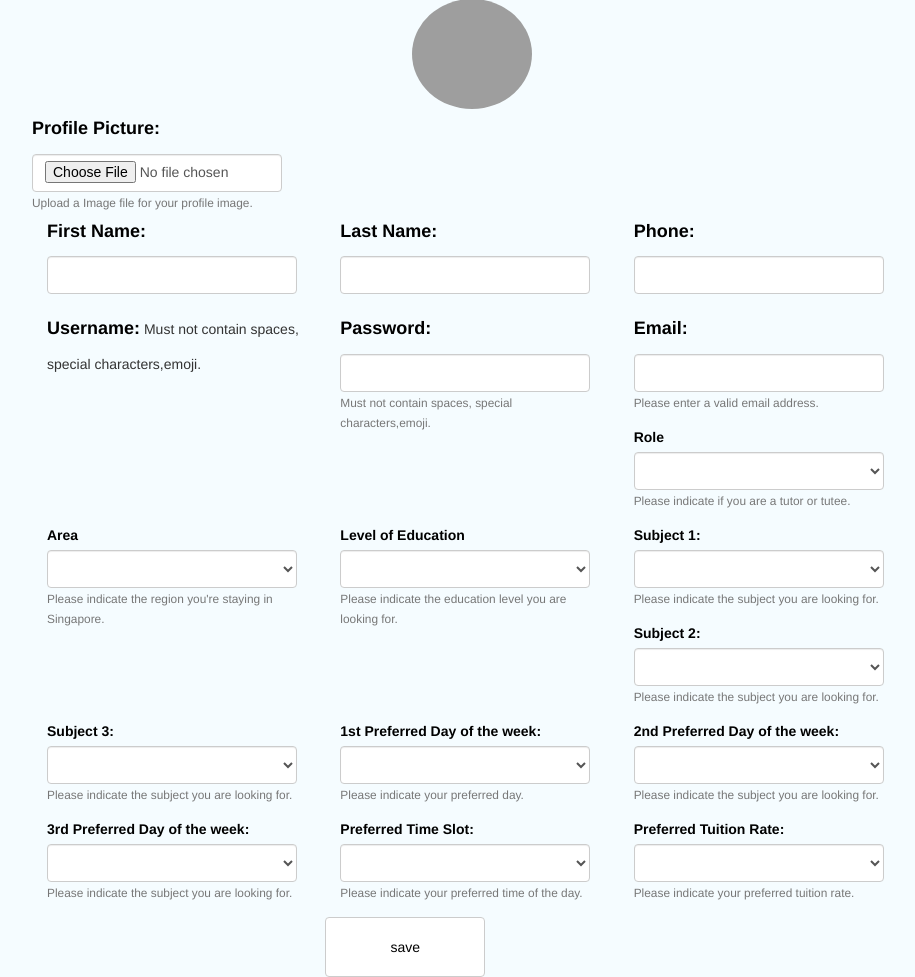
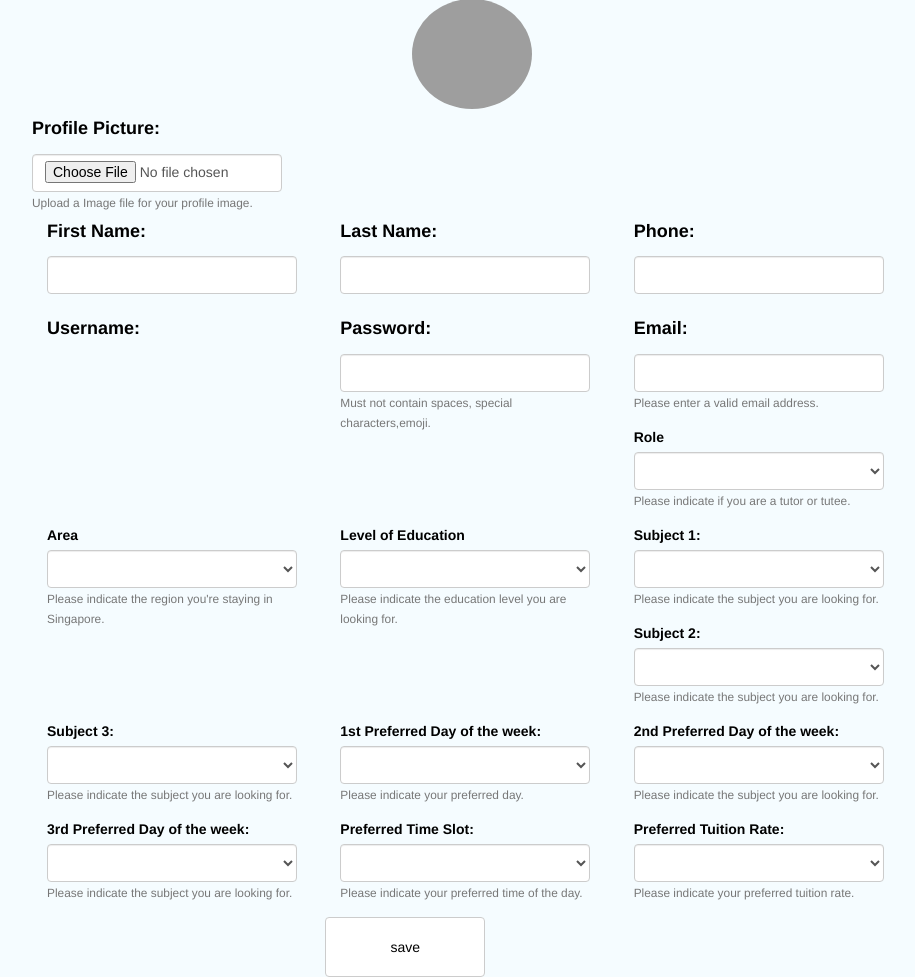
Before and after one commit to kxtong001/MyTuitionApp, a PHP site: page /edit.php in a window 1280 px wide. Shown: the part 226-1203 px from the top of the page, without its empty margins (168-1083 px from the left). Run offline with PHP 8.4, Linux system fonts and the light colour scheme; the visitor is signed in with stand-in values (Sample User, id 1); data that the repository does not hold is empty; grey boxes are pictures that could not be loaded.

Commit message:
Update edit.php
removed username helper text

```diff
--- a/edit.php
+++ b/edit.php
@@ -95,8 +95,6 @@
 			<div class="form-group col-md-4">
 				<label><h4><b>Username: </b></h4></label>
 				<?php echo $username; ?>
-                    Must not contain spaces, special characters,emoji.
-                </small>
 			</div>
 			<div class="form-group col-md-4">
 				<label><h4><b>Password: </b></h4></label>
```
